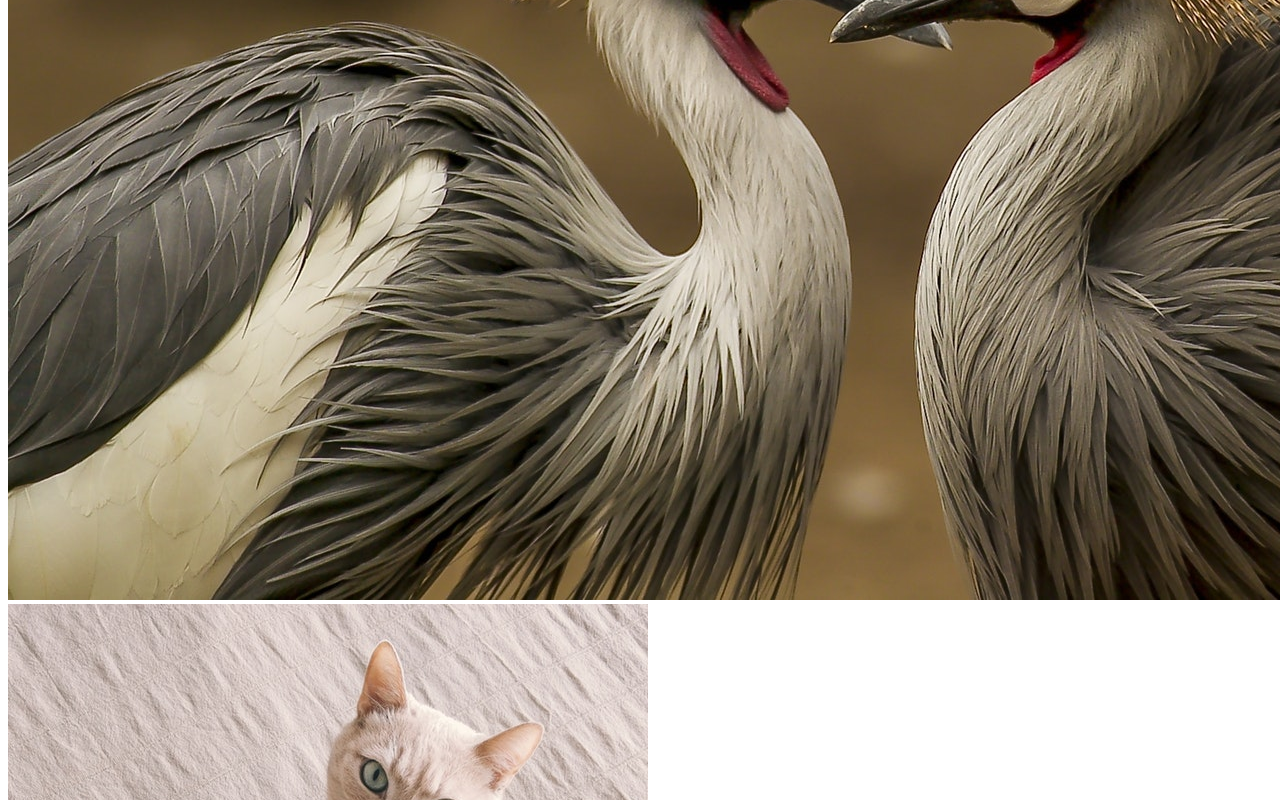
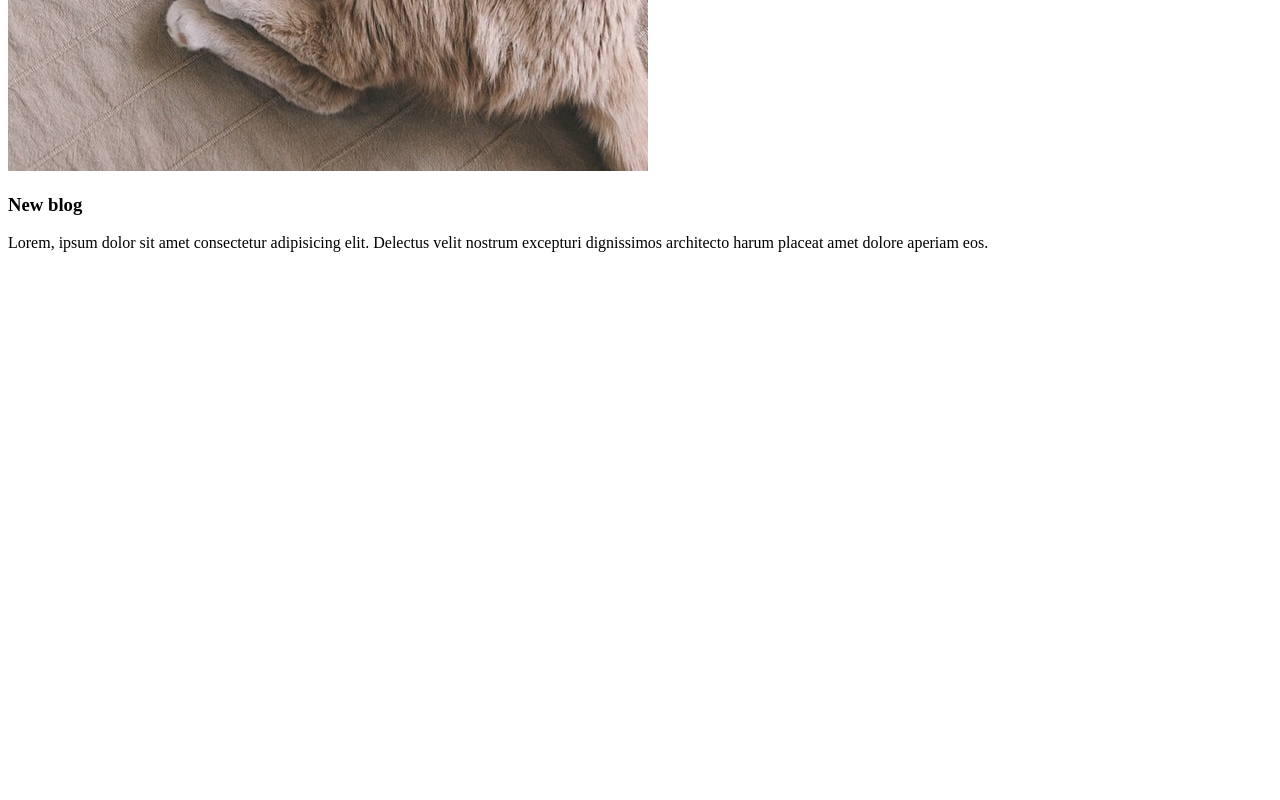
Before and after one commit to Ashim-mollick/my-fast-project, a plain HTML site: page index.html in a window 1280 px wide. Shown: the part 2148-2948 px from the top of the page. After the commit the page ends 2416 px from the top, so only its background shows below. Drawn offline with Linux system fonts and the light colour scheme.

Commit message:
paragrapg

```diff
--- a/index.html
+++ b/index.html
@@ -13,7 +13,13 @@
         Lorem Ipsum is simply dummy text of the printing and typesetting industry. Lorem Ipsum has been the industry's standard dummy text ever since the 1500s, when an unknown printer took a galley of type and scrambled it to make a type specimen book
      </p>
      <img src="1.jpg" alt="">
-     <img src="2.jpg" alt="">
+
      <img src="images/cat.jpg" alt="">
+     <div>
+        <h3>New blog</h3>
+        <p>Lorem, ipsum dolor sit amet consectetur adipisicing elit. Delectus velit nostrum excepturi dignissimos architecto harum placeat amet dolore aperiam eos.
+
+        </p>
+     </div>
 </body>
 </html>
```
